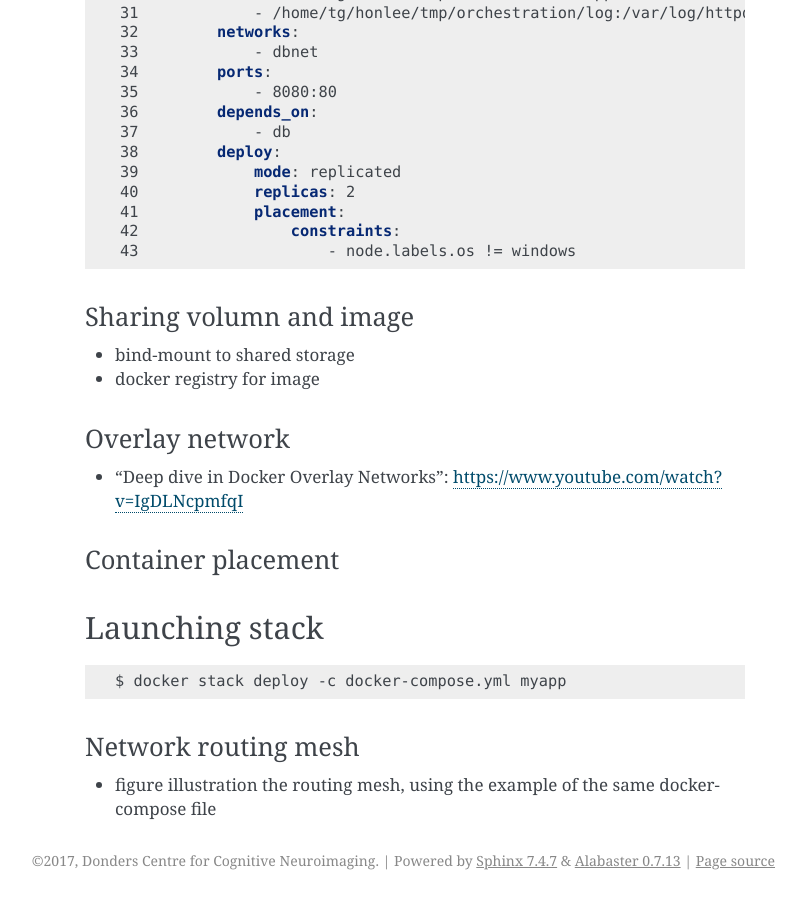
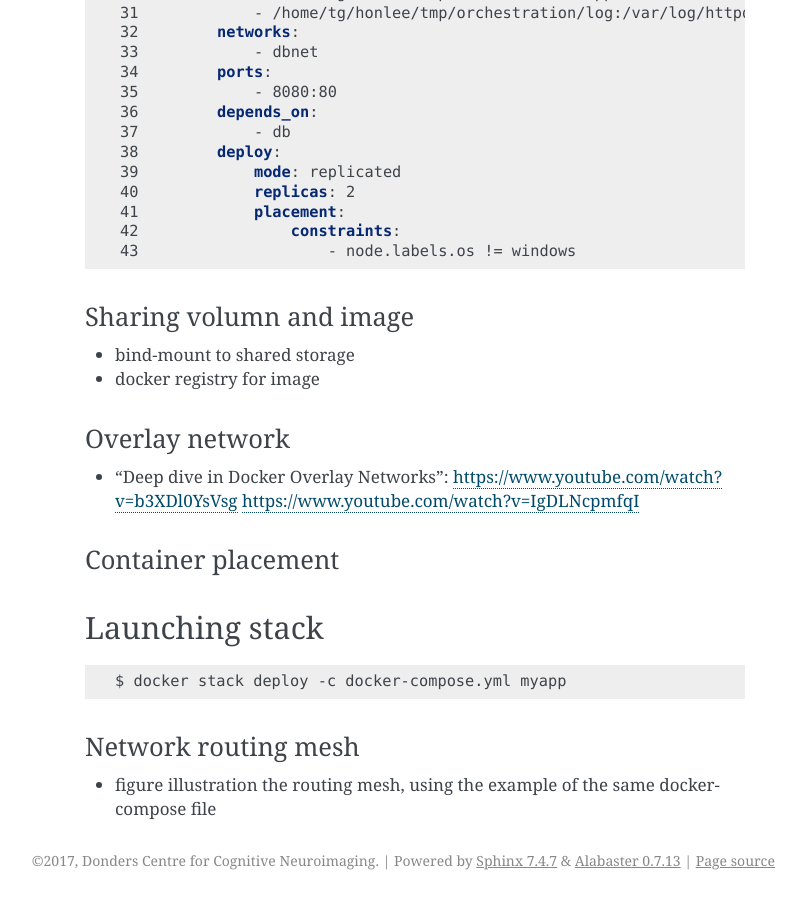
Before and after one commit to Donders-Institute/docker-swarm-setup, a Sphinx documentation site: the page built from doc/tutorial/swarm.rst, in a window 1280 px wide and 900 px high, scrolled down 4576 px. Shown: the whole window, without its empty margins (335-1141 px from the left). Built offline with Sphinx 7.4.7, drawn with Linux system fonts in a browser that asks for light colours; some of the changed lines change nothing that is shown.

Commit message:
Update swarm.rst

```diff
--- a/doc/tutorial/swarm.rst
+++ b/doc/tutorial/swarm.rst
@@ -188,7 +188,7 @@ Sharing volumn and image
 Overlay network
 ^^^^^^^^^^^^^^^
 
-- "Deep dive in Docker Overlay Networks": https://www.youtube.com/watch?v=IgDLNcpmfqI
+- "Deep dive in Docker Overlay Networks": https://www.youtube.com/watch?v=b3XDl0YsVsg https://www.youtube.com/watch?v=IgDLNcpmfqI
 
 Container placement
 ^^^^^^^^^^^^^^^^^^^
```
